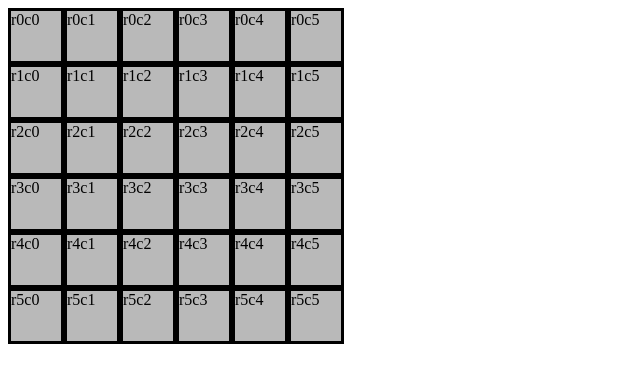
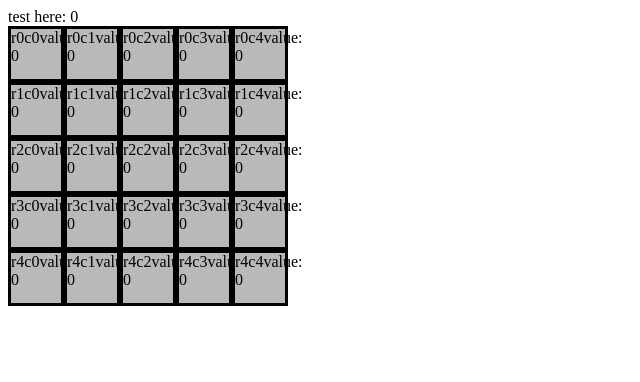
Before and after one commit to Scott-Guinn/battleship, a React app: page / in a window 1280 px wide. Shown: the top 382 px of the page, without its empty margins (0-640 px from the left). Built offline with nearby package versions, Linux system fonts and the light colour scheme.

Commit message:
useEffect added to square component to deal with updating background image based on value prop.

```diff
--- a/src/components/Board.js
+++ b/src/components/Board.js
@@ -57,12 +57,13 @@ var Board = () => {
 
   var rows = [];
 
-  var numrows = 5;
-  for (var r = 0; r <= numrows; r++) {
+  var numrows = board.length;
+  for (var r = 0; r < numrows; r++) {
     var squaresInRow = [];
-    for (var c = 0; c <= numrows; c++) {
+    for (var c = 0; c < numrows; c++) {
       squaresInRow.push(<Square key={c}
                                 id={`r${r}c${c}`}
+                                value={board[r][c]}
                                 setMouseDownSquare={setMouseDownSquare}
                                 setMouseUpSquare={setMouseUpSquare} />);
     }
@@ -70,7 +71,7 @@ var Board = () => {
   }
 
   return (
-    <div>
+    <div>test here: {board[0][0]}
       {rows}
     </div>
   )
--- a/src/components/Square.js
+++ b/src/components/Square.js
@@ -1,13 +1,25 @@
 import React, { useState, useEffect } from 'react';
 
-var Square = ({id, setMouseDownSquare, setMouseUpSquare}) => {
+var Square = ({ id, value, setMouseDownSquare, setMouseUpSquare }) => {
   var [ship, setShip] = useState(false);
   var [shot, setShot] = useState(false);
   var [backgroundColor, setBackgroundColor] =  useState("rgb(185, 1:wq85, 185)");
+
   var squareStyle = {
     backgroundColor: "rgb(185, 185, 185)"
   }
 
+  useEffect(() => {
+    if(value === 0) {
+      setBackgroundColor('rgb(185, 185, 185)');
+    } else if (value === 1) {
+      setBackgroundColor('rgb(82, 25, 82)');
+    } else if (value === 2) {
+      setBackgroundColor('rgb(139, 37, 37)');
+    }
+  })
+
+  // this function is no longer necessary?
   var placeShip = () => {
     setShip(!ship);
     if(ship === false) {
@@ -17,6 +29,7 @@ var Square = ({id, setMouseDownSquare, setMouseUpSquare}) => {
     }
   }
 
+  // adjust the mouseUp event listener to
   return (
     <div style={{backgroundColor: backgroundColor}}
         //  onClick={placeShip}
@@ -24,7 +37,7 @@ var Square = ({id, setMouseDownSquare, setMouseUpSquare}) => {
          onMouseDown={() => {placeShip(); setMouseDownSquare(id)}}
          onMouseUp={() => setMouseUpSquare(id)}
 
-         >{id}</div>
+         >{id}value: {value}</div>
   )
 }
 
```
